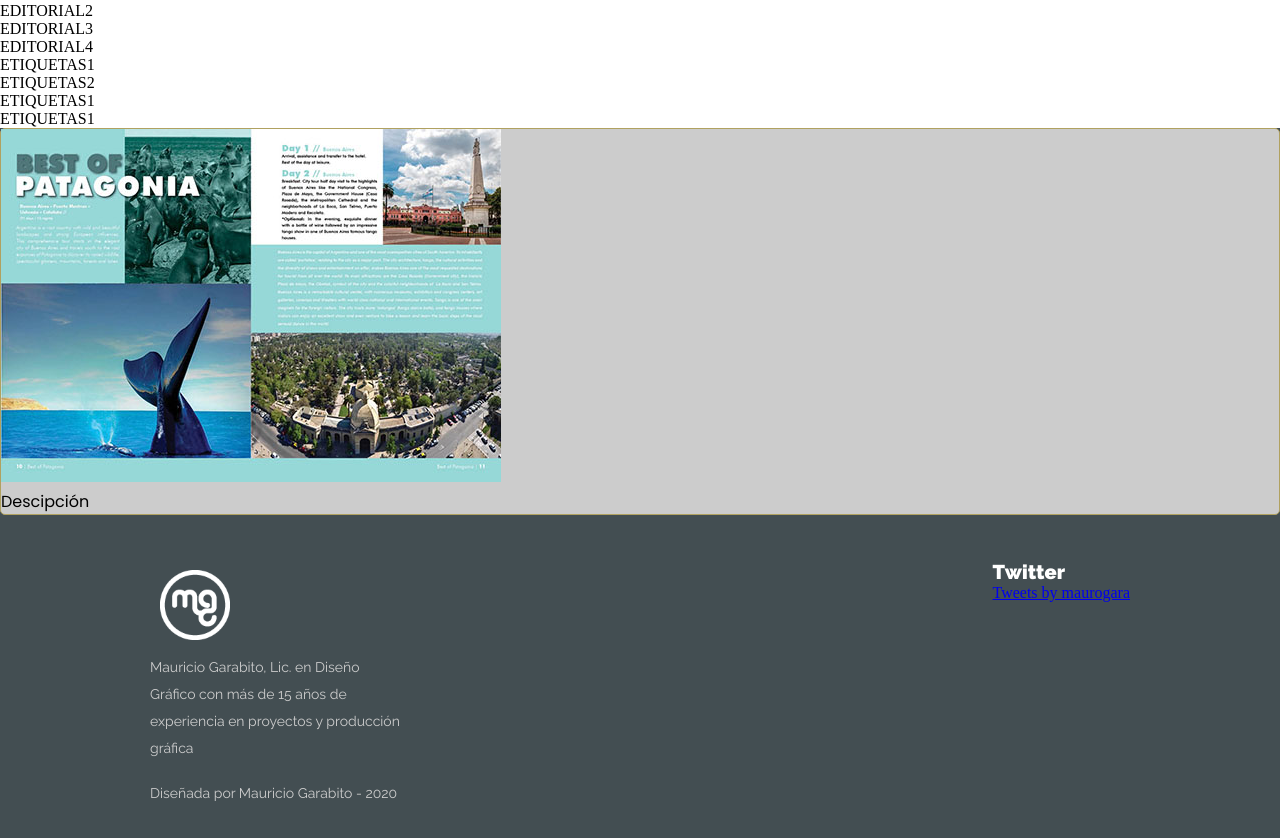
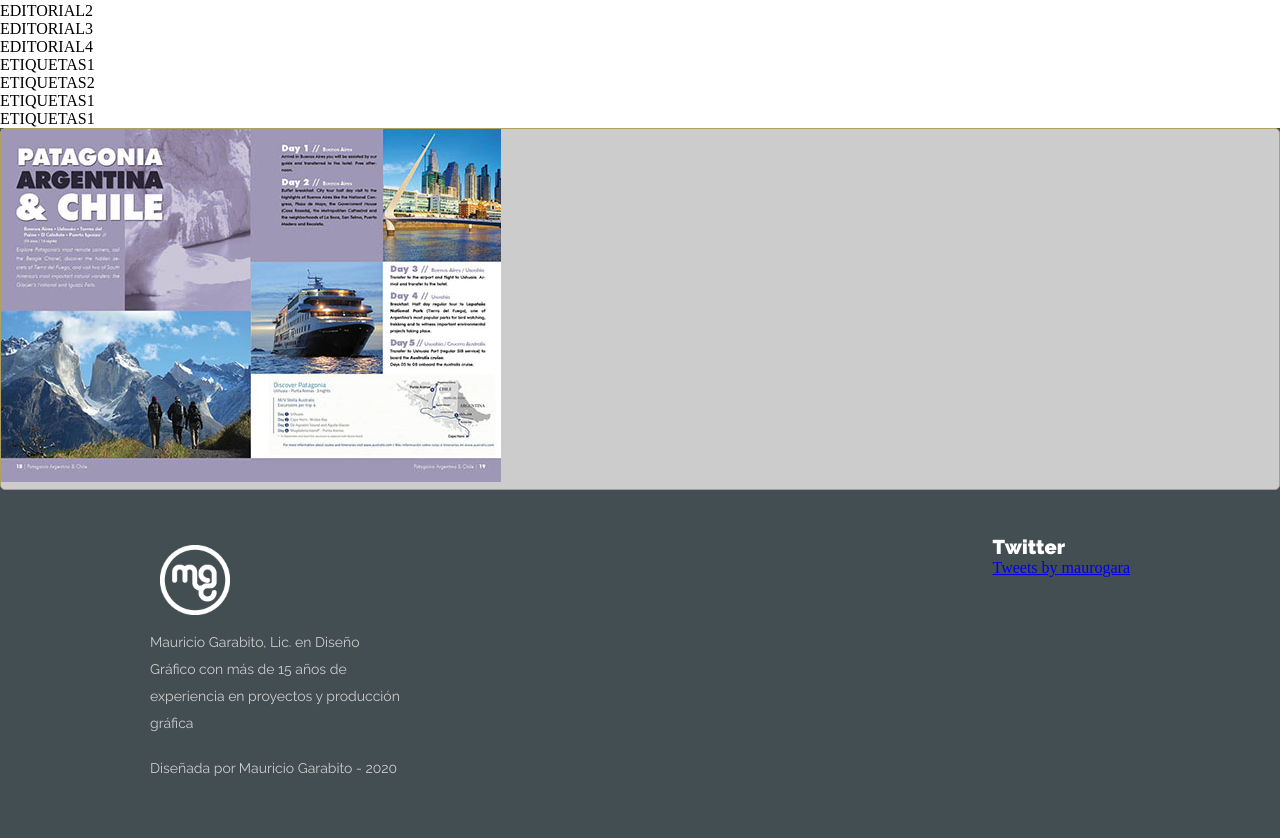
Before and after one commit to maurogara/maurogara-dg, an Angular app: page / in a window 1280 px wide. Shown: the part 4160-4998 px from the top of the page. Built offline with nearby package versions, Linux system fonts and the light colour scheme.

Commit message:
Probando clase de componentes

```diff
--- a/src/app/app.component.html
+++ b/src/app/app.component.html
@@ -3,5 +3,7 @@
 <app-quien></app-quien>
 <app-que></app-que>
 <app-port></app-port>
-<app-proyecto></app-proyecto>
+<app-proyecto
+    [img]="proyectoImg"
+></app-proyecto>
 <app-footer></app-footer>
--- a/src/app/app.component.ts
+++ b/src/app/app.component.ts
@@ -7,4 +7,6 @@ import { Component } from '@angular/core';
 })
 export class AppComponent {
   title = 'maurogara';
+
+  proyectoImg = "/assets/port/editorial02.jpg"
 }
--- a/src/app/components/proyecto/proyecto.component.html
+++ b/src/app/components/proyecto/proyecto.component.html
@@ -1,6 +1,3 @@
 <article class="proyecto">
-    <img class="pro-img" src="/assets/port/editorial01.jpg" alt="">
-    <header>
-        <p class="info-pro">Descipción</p>
-    </header>
+    <img class="pro-img" src={{img}} alt="">
 </article>
--- a/src/app/components/proyecto/proyecto.component.scss
+++ b/src/app/components/proyecto/proyecto.component.scss
@@ -10,10 +10,3 @@
         padding-left: 20px;
     }
 }
-
-h5 {
-    font-family: Raleway;
-    text-transform: uppercase;
-    color: var(--fondo);
-    font-size: 25px;
-}
--- a/src/app/components/proyecto/proyecto.component.ts
+++ b/src/app/components/proyecto/proyecto.component.ts
@@ -1,4 +1,4 @@
-import { Component, OnInit } from '@angular/core';
+import { Component, OnInit, Input } from '@angular/core';
 
 @Component({
   selector: 'app-proyecto',
@@ -9,8 +9,7 @@ export class ProyectoComponent implements OnInit {
 
   constructor() { }
 
-  img = "/assets/port/editorial01.jpg";
-  info = "Diseño de manual de viajes"
+  @Input() img: string;
 
   ngOnInit(): void {
   }
```
